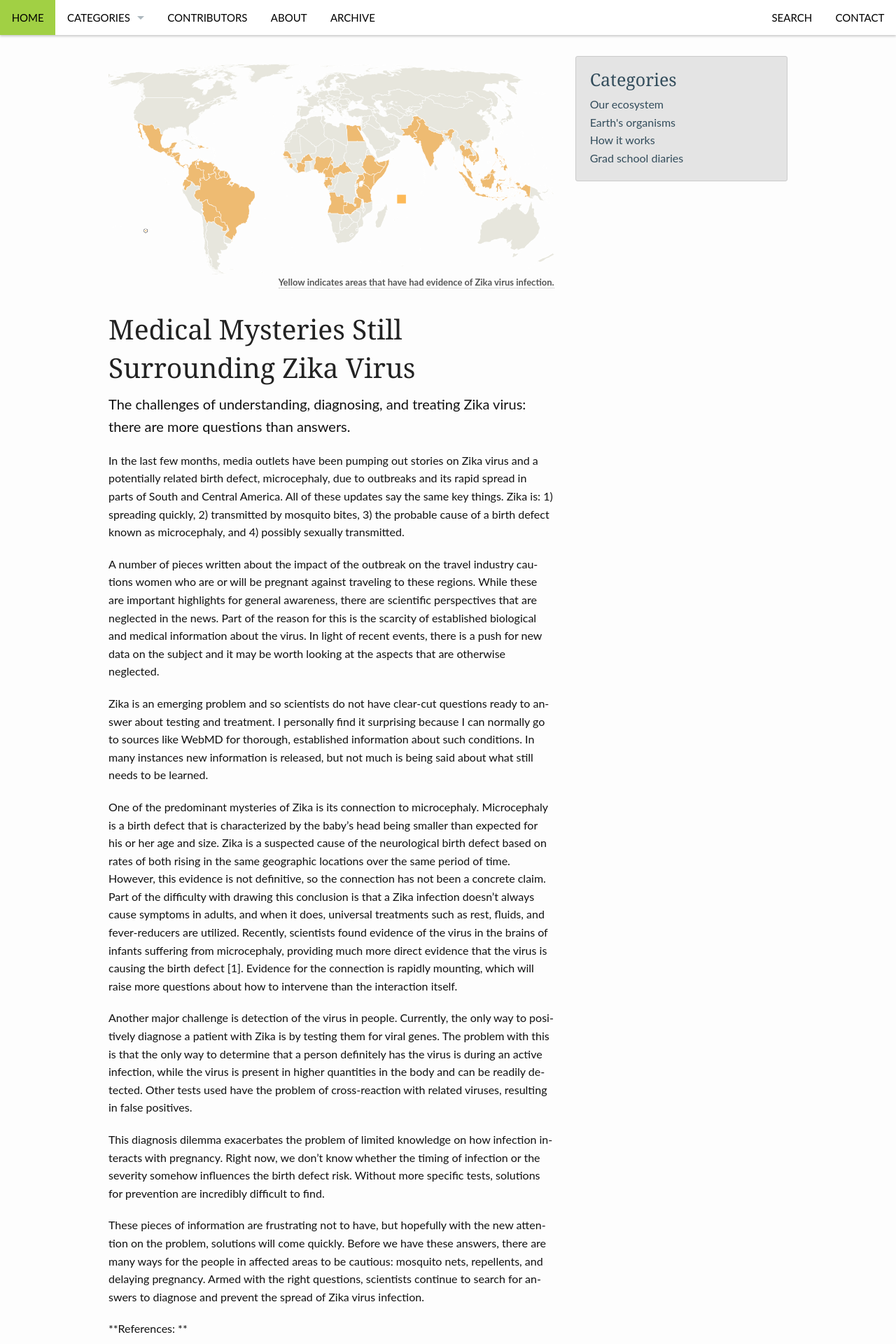
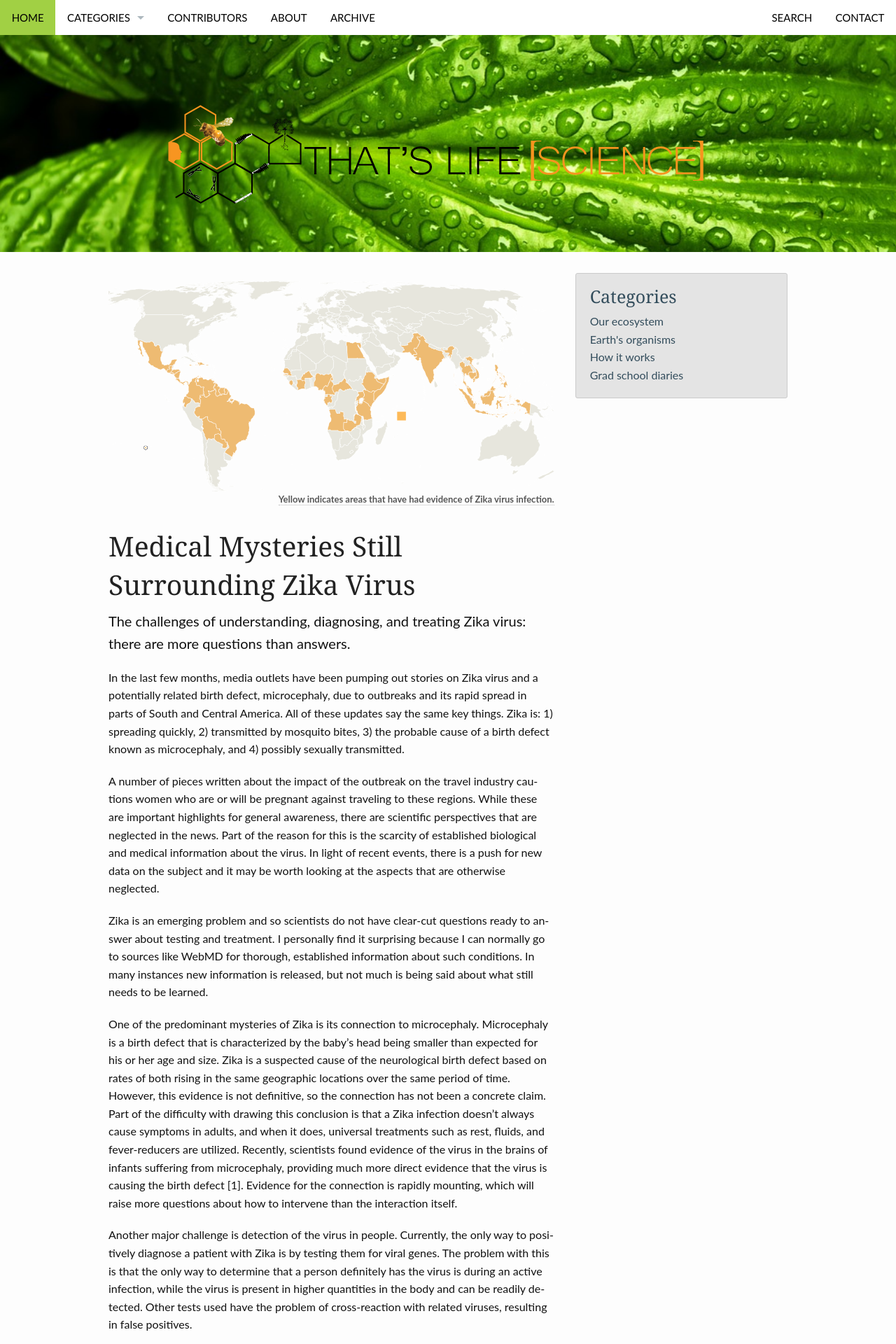
Before and after one commit to tguttata/thatslifesci-1, a Jekyll site: the page built from _posts/2016-04-26-2016-03-06-Medical-Mysteries-Still-Surrounding-Zika-Virus-SDelzell.md, in a window 1280 px wide. Shown: the top 1920 px of the page at 70% size. Built offline with Jekyll 4.4.1, drawn with Linux system fonts in a browser that asks for light colours; comment, search, counter and statistics services are not loaded.

Commit message:
Update 2016-04-26-2016-03-06-Medical-Mysteries-Still-Surrounding-Zika-Virus-SDelzell.md

```diff
--- a/_posts/2016-04-26-2016-03-06-Medical-Mysteries-Still-Surrounding-Zika-Virus-SDelzell.md
+++ b/_posts/2016-04-26-2016-03-06-Medical-Mysteries-Still-Surrounding-Zika-Virus-SDelzell.md
@@ -12,7 +12,7 @@ tags:
 teaser: "The challenges of understanding, diagnosing, and treating Zika virus: there are more questions than answers."
 published: true
 header:
- image_fullwidth:
+ image_fullwidth: howitworks-header.jpg
 image:
   thumb: zika1.png
   title: zika1.png
```
